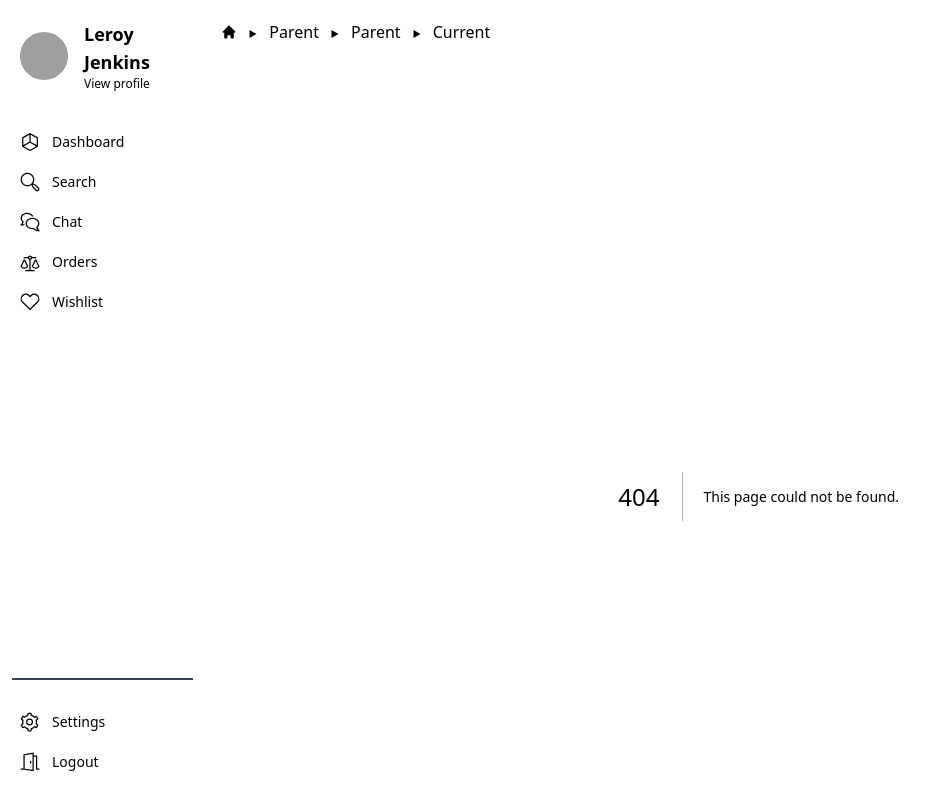
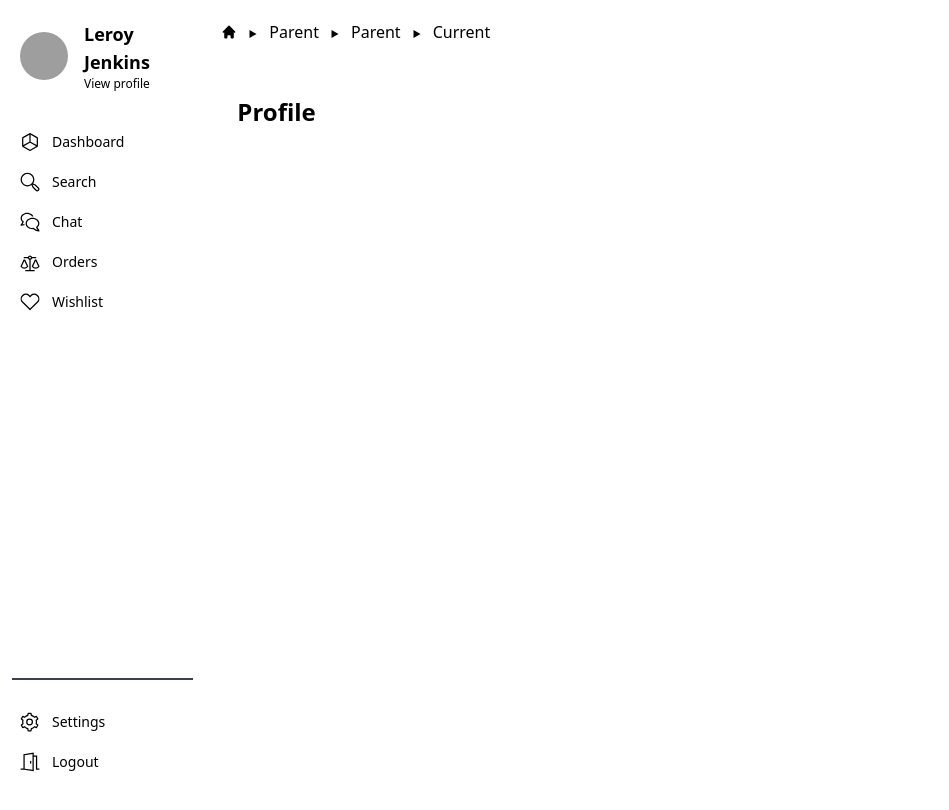
Before and after one commit to ceghap/goinvois-nextjs, a Next.js app: page /profile in a window 1280 px wide. Before the commit this address had no page. Shown: the top 810 px of the page, without its empty margins (0-949 px from the left). Built offline with nearby package versions, Linux system fonts and the light colour scheme; grey boxes are pictures that could not be loaded.

Commit message:
- add required node version

```diff
--- /dev/null
+++ b/app/profile/page.tsx
@@ -0,0 +1,15 @@
+import Head from 'next/head';
+
+export default async function Profile() {
+  return (
+    <div>
+      <Head>
+        <title>Profile</title>
+      </Head>
+
+      <main>
+        <h1 className="font-semibold text-2xl">Profile</h1>
+      </main>
+    </div>
+  );
+}
--- a/package.json
+++ b/package.json
@@ -2,6 +2,9 @@
   "name": "next-app",
   "version": "0.1.0",
   "private": true,
+  "engines": {
+    "node": ">=16.8.0"
+  },
   "scripts": {
     "dev": "next dev",
     "build": "next build",
```
Also changed, not shown: 2 other files (tests, documents, lock files or other folders).
